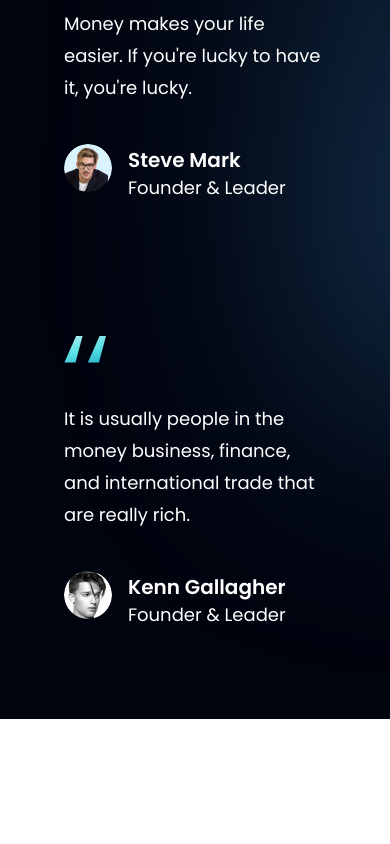
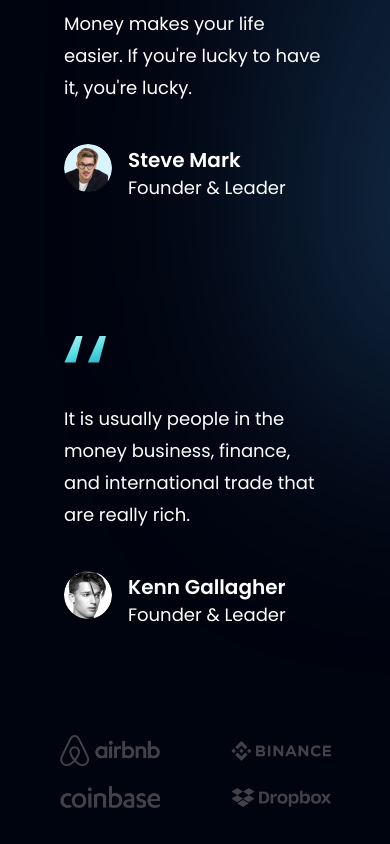
Before and after one commit to Ranita-Magar/bank-modern-app-using-react-js, a React (Vite) app: page / in a window 390 px wide. Shown: the part 5100-5944 px from the top of the page. Before the commit the page ends 5819 px from the top, so only its background shows below. Built offline with nearby package versions, Linux system fonts and the light colour scheme.

Commit message:
Creating responsive Clients section

```diff
--- a/src/components/Clients.jsx
+++ b/src/components/Clients.jsx
@@ -1,11 +1,24 @@
-import React from 'react'
+import React from "react";
+import styles from "../style";
+import { clients } from "../constants";
 
-const Clients = () => {
-  return (
-    <div>
+const Clients = () => (
+  <section className={`${styles.flexCenter} my-4`}>
+    <div className={`${styles.flexCenter} flex-wrap w-full`}>
+      {clients.map((client) => (
+        <div
+          key={client.id}
+          className={`flex-1 ${styles.flexCenter} sm:min-w-[192px] min-w-[120px]`}
+        >
+          <img
+            src={client.logo}
+            alt="client-logo"
+            className="sm:w-[192px] w-[100px] object-contain mb-5 cursor-pointer transition-transform transform hover:scale-110 hover:shadow-lg"
+          />
+        </div>
+      ))}
+    </div>
+  </section>
+);
 
-    </div>
-  )
-}
-
-export default Clients
+export default Clients;
```
